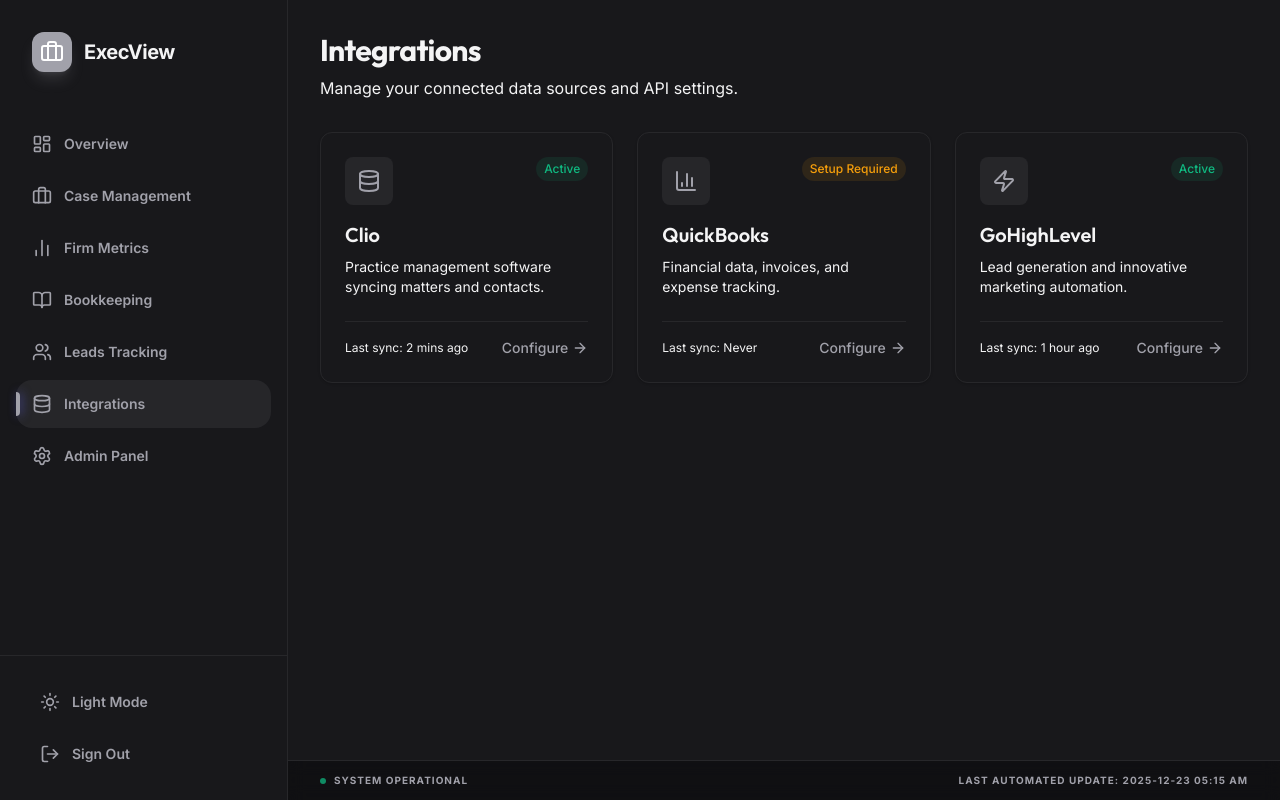
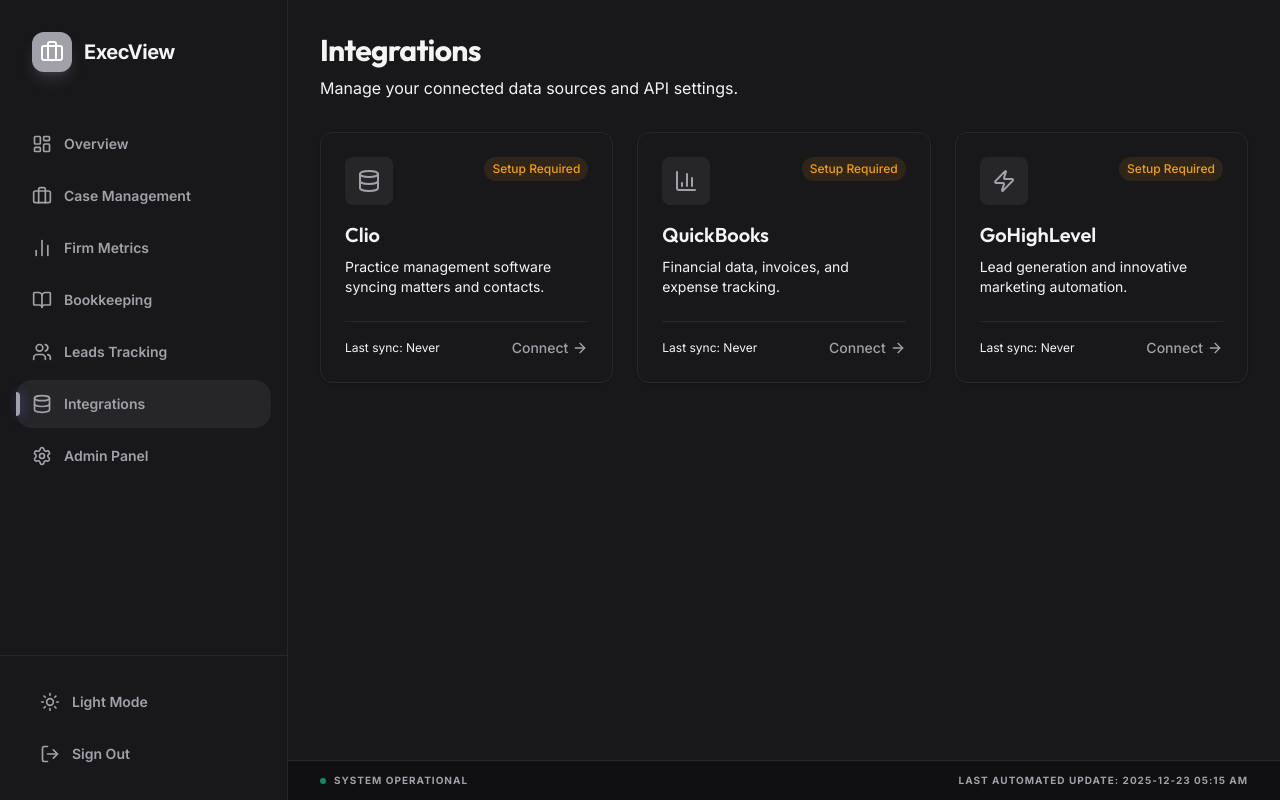
Before and after one commit to irfad7/execview, a Next.js app: page /integrations in a window 1280 px wide. Built offline with nearby package versions, Linux system fonts and the light colour scheme; no server answers; the database is empty; sample sign-in values are in the browser's storage.

Commit message:
Transition to live data: Reset dashboard, fix login flow, update integrations UI

```diff
--- a/src/app/integrations/page.tsx
+++ b/src/app/integrations/page.tsx
@@ -1,33 +1,53 @@
 import { Zap, Database, BarChart3, ArrowRight, CheckCircle2 } from "lucide-react";
+import { getApiConfigs } from "@/lib/dbActions";
 
-const integrations = [
-    {
-        id: "clio",
+const SERVICES_META = {
+    clio: {
         name: "Clio",
         description: "Practice management software syncing matters and contacts.",
         icon: Database,
-        status: "connected",
-        lastSync: "2 mins ago"
     },
-    {
-        id: "quickbooks",
+    quickbooks: {
         name: "QuickBooks",
         description: "Financial data, invoices, and expense tracking.",
         icon: BarChart3,
-        status: "pending",
-        lastSync: "Never"
     },
-    {
-        id: "gohighlevel",
+    gohighlevel: {
         name: "GoHighLevel",
         description: "Lead generation and innovative marketing automation.",
         icon: Zap,
-        status: "active",
-        lastSync: "1 hour ago"
     }
-];
+};
 
-export default function IntegrationsPage() {
+export default async function IntegrationsPage() {
+    // Fetch current configs
+    const configs = await getApiConfigs();
+
+    // Helper to check status
+    const getStatus = (serviceKey: string) => {
+        const config = configs.find((c: any) => c.service === serviceKey);
+        if (config && config.access_token) {
+            return {
+                status: "connected",
+                lastSync: new Date(config.updated_at).toLocaleString()
+            };
+        }
+        return {
+            status: "pending",
+            lastSync: "Never"
+        };
+    };
+
+    const integrations = Object.entries(SERVICES_META).map(([key, meta]) => {
+        const { status, lastSync } = getStatus(key);
+        return {
+            id: key,
+            ...meta,
+            status,
+            lastSync
+        };
+    });
+
     return (
         <div className="p-8 space-y-8 max-w-7xl mx-auto">
             <div className="flex flex-col gap-2">
@@ -42,11 +62,11 @@
                             <div className="p-3 rounded-lg bg-primary/10 text-primary">
                                 <integration.icon className="w-6 h-6" />
                             </div>
-                            <div className={`px-2 py-1 rounded-full text-xs font-medium ${integration.status === 'connected' || integration.status === 'active'
-                                    ? 'bg-success/10 text-success'
-                                    : 'bg-warning/10 text-warning'
+                            <div className={`px-2 py-1 rounded-full text-xs font-medium ${integration.status === 'connected'
+                                ? 'bg-success/10 text-success'
+                                : 'bg-warning/10 text-warning'
                                 }`}>
-                                {integration.status === 'connected' || integration.status === 'active' ? 'Active' : 'Setup Required'}
+                                {integration.status === 'connected' ? 'Active' : 'Setup Required'}
                             </div>
                         </div>
 
@@ -59,9 +79,19 @@
                             <span className="text-xs text-muted-foreground">
                                 Last sync: {integration.lastSync}
                             </span>
-                            <button className="flex items-center text-sm font-medium text-primary hover:underline">
-                                Configure <ArrowRight className="w-4 h-4 ml-1 transition-transform group-hover:translate-x-1" />
-                            </button>
+                            {integration.status !== 'connected' ? (
+                                <a
+                                    href={`/api/auth/login/${integration.id}`}
+                                    className="flex items-center text-sm font-medium text-primary hover:underline"
+                                >
+                                    Connect <ArrowRight className="w-4 h-4 ml-1 transition-transform group-hover:translate-x-1" />
+                                </a>
+                            ) : (
+                                <div className="flex items-center text-sm font-medium text-success">
+                                    Connected <CheckCircle2 className="w-4 h-4 ml-1" />
+                                </div>
+                            )}
+
                         </div>
                     </div>
                 ))}
--- a/src/app/login/page.tsx
+++ b/src/app/login/page.tsx
@@ -13,7 +13,9 @@
     const handleSubmit = (e: React.FormEvent) => {
         e.preventDefault();
         const success = login(password);
-        if (!success) {
+        if (success) {
+            window.location.href = "/"; // Force full reload to ensure verified state
+        } else {
             setError(true);
             setTimeout(() => setError(false), 2000);
         }
--- a/src/app/page.tsx
+++ b/src/app/page.tsx
@@ -18,12 +18,32 @@
 export default function OverviewPage() {
     const { data, loading } = useDashboard();
 
-    if (loading || !data) {
+    if (loading) {
         return (
             <div className="flex-1 flex flex-col">
-                <Header title="Law Firm Dashboard" />
+                <Header title="ExecView Dashboard" />
                 <div className="p-8">
                     <div className="h-64 bg-zinc-800 animate-pulse rounded-2xl" />
+                </div>
+            </div>
+        );
+    }
+
+    if (!data) {
+        return (
+            <div className="flex-1 flex flex-col">
+                <Header title="ExecView Dashboard" />
+                <div className="p-8 flex flex-col items-center justify-center h-full text-center space-y-4">
+                    <div className="p-4 bg-zinc-800 rounded-full">
+                        <ArrowUpRight className="w-8 h-8 text-zinc-400" />
+                    </div>
+                    <h2 className="text-2xl font-bold text-white">No Data Available</h2>
+                    <p className="text-zinc-400 max-w-md">
+                        Connect your integrations to start seeing real-time insights from your firm's data.
+                    </p>
+                    <a href="/integrations" className="bg-primary hover:bg-primary/90 text-white px-6 py-3 rounded-xl font-bold transition-all shadow-lg shadow-primary/20">
+                        Connect Integrations
+                    </a>
                 </div>
             </div>
         );
--- a/src/components/Sidebar.tsx
+++ b/src/components/Sidebar.tsx
@@ -33,7 +33,7 @@
     const { theme, toggleTheme } = useTheme();
     const { logout, isAuthenticated } = useAuth();
 
-    if (!isAuthenticated) return null;
+    if (!isAuthenticated || pathname === "/login") return null;
 
     return (
         <aside className="w-72 bg-sidebar h-screen flex flex-col border-r border-sidebar-border sticky top-0 transition-colors duration-300">
--- a/src/lib/authContext.tsx
+++ b/src/lib/authContext.tsx
@@ -28,8 +28,12 @@
     }, []);
 
     useEffect(() => {
-        if (!isLoading && !isAuthenticated && pathname !== "/login") {
-            router.push("/login");
+        if (!isLoading) {
+            if (!isAuthenticated && pathname !== "/login") {
+                router.push("/login");
+            } else if (isAuthenticated && pathname === "/login") {
+                router.push("/");
+            }
         }
     }, [isAuthenticated, isLoading, pathname, router]);
 
--- a/src/lib/context.tsx
+++ b/src/lib/context.tsx
@@ -2,7 +2,7 @@
 
 import React, { createContext, useContext, useState, useEffect } from "react";
 import { FirmMetrics } from "./types";
-import { getMockData } from "./mockData";
+import { getLiveDashboardData } from "./dbActions";
 
 interface DashboardState {
     data: FirmMetrics | null;
@@ -22,13 +22,14 @@
     useEffect(() => {
         const fetchData = async () => {
             try {
-                const result = await getMockData();
+                const result = await getLiveDashboardData();
                 setState({
                     data: result,
                     loading: false,
                     error: null,
                 });
             } catch (err) {
+                console.error("Failed to fetch live data:", err);
                 setState({
                     data: null,
                     loading: false,
--- a/src/lib/dbActions.ts
+++ b/src/lib/dbActions.ts
@@ -1,6 +1,7 @@
 "use server";
 
 import db, { initDb } from "./db";
+import { FirmMetrics } from "./types";
 
 export async function ensureDb() {
     initDb();
@@ -15,9 +16,20 @@
         .run(status, errorMessage || null);
 }
 
+// Replaces getMockData
+export async function getLiveDashboardData(): Promise<FirmMetrics | null> {
+    const row = db.prepare("SELECT data FROM dashboard_cache WHERE id = 1").get() as { data: string } | undefined;
+    if (!row) return null;
+    try {
+        return JSON.parse(row.data) as FirmMetrics;
+    } catch (e) {
+        console.error("Failed to parse dashboard cache", e);
+        return null;
+    }
+}
+
 export async function getCachedData() {
-    const row = db.prepare("SELECT data FROM dashboard_cache WHERE id = 1").get() as { data: string } | undefined;
-    return row ? JSON.parse(row.data) : null;
+    return getLiveDashboardData();
 }
 
 export async function setCachedData(data: any) {
```
